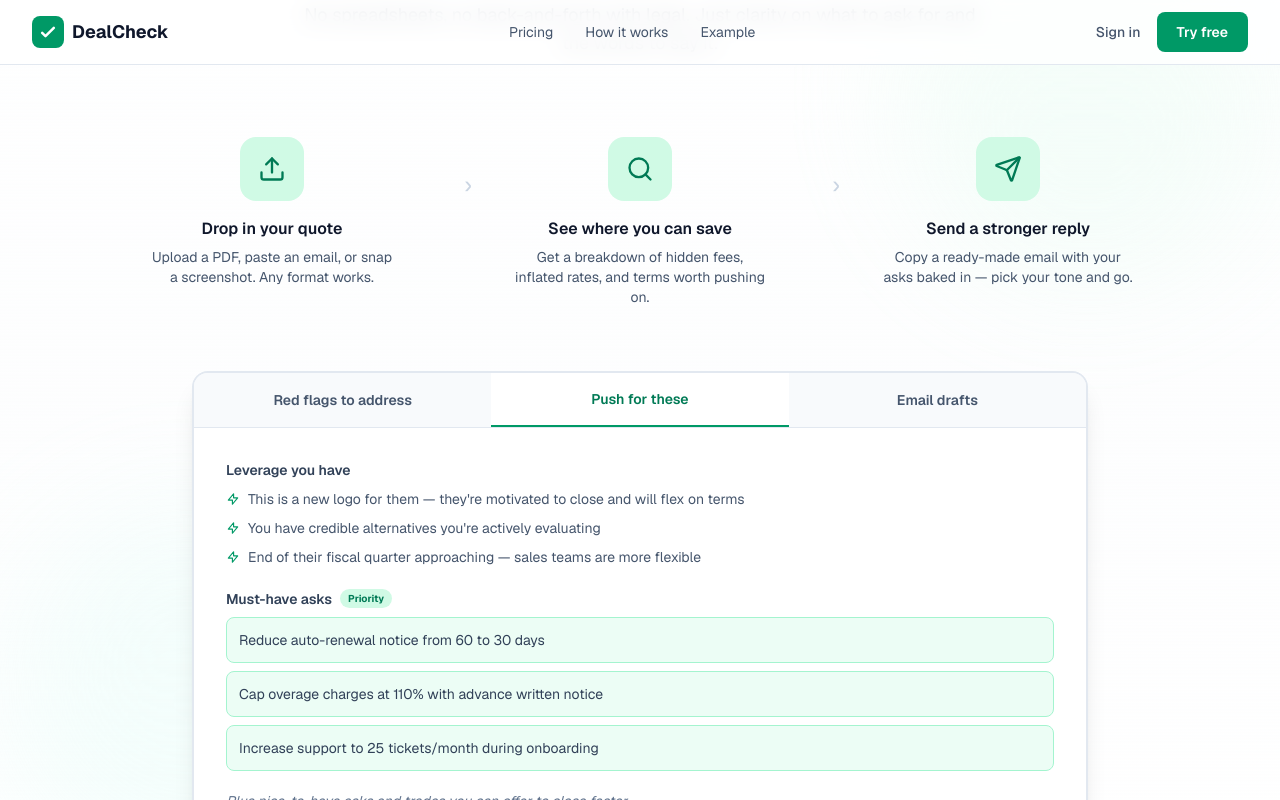
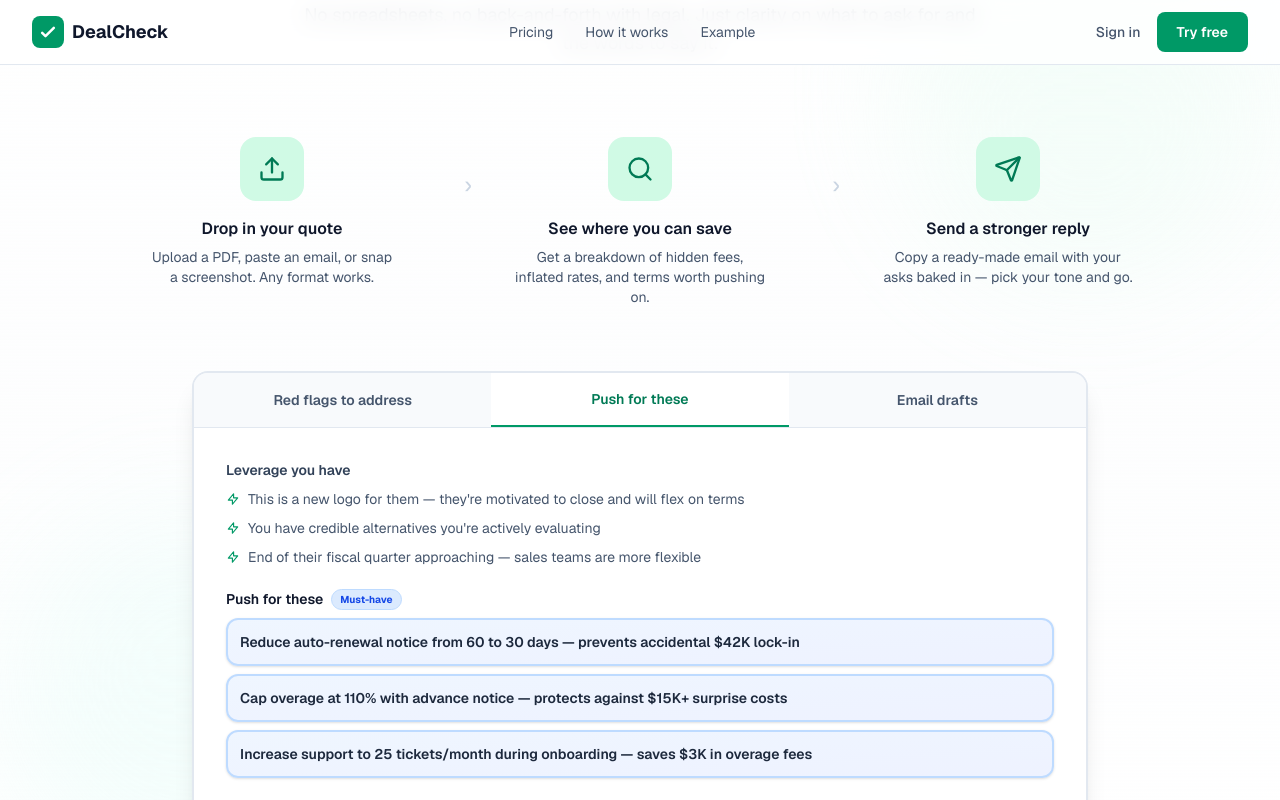
Before and after one commit to Boomchakalala/Dealcheck, a Next.js app: page / in a window 1280 px wide. Both pictures are taken after a click on the button "Push for these". Shown: the part 1118-1918 px from the top of the page. Built offline with nearby package versions, Linux system fonts and the light colour scheme.

Commit message:
Sandbox autosave

```diff
--- a/src/app/page.tsx
+++ b/src/app/page.tsx
@@ -292,17 +292,17 @@ export default function LandingPage() {
                     </div>
                     <div className="mb-5">
                       <div className="flex items-center gap-2 mb-2">
-                        <h3 className="text-sm font-semibold text-slate-700">Must-have asks</h3>
-                        <span className="text-[10px] font-bold text-emerald-700 bg-emerald-100 px-2 py-0.5 rounded-full">Priority</span>
+                        <h3 className="text-sm font-semibold text-slate-900">Push for these</h3>
+                        <span className="text-[10px] font-bold text-blue-700 bg-blue-100 px-2 py-0.5 rounded-full border border-blue-200">Must-have</span>
                       </div>
                       <div className="space-y-2">
                         {[
-                          'Reduce auto-renewal notice from 60 to 30 days',
-                          'Cap overage charges at 110% with advance written notice',
-                          'Increase support to 25 tickets/month during onboarding',
+                          'Reduce auto-renewal notice from 60 to 30 days — prevents accidental $42K lock-in',
+                          'Cap overage at 110% with advance notice — protects against $15K+ surprise costs',
+                          'Increase support to 25 tickets/month during onboarding — saves $3K in overage fees',
                         ].map((ask, idx) => (
-                          <div key={idx} className="p-3 bg-emerald-50 rounded-lg border border-emerald-200">
-                            <p className="text-sm text-slate-700">{ask}</p>
+                          <div key={idx} className="p-3 bg-gradient-to-br from-blue-50 to-indigo-50 rounded-xl border-2 border-blue-200 shadow-sm">
+                            <p className="text-sm text-slate-800 font-semibold">{ask}</p>
                           </div>
                         ))}
                       </div>
@@ -318,27 +318,27 @@ export default function LandingPage() {
                     {/* Styled to match real email builder */}
                     <div className="mb-4">
                       <label className="text-xs font-semibold text-slate-600 uppercase tracking-wide mb-2 block">Tone</label>
-                      <div className="flex gap-1 bg-slate-100 rounded-lg p-1 max-w-xs">
-                        <span className="flex-1 px-3 py-2 text-xs font-semibold rounded-md bg-white text-slate-900 shadow-sm text-center">Friendly</span>
-                        <span className="flex-1 px-3 py-2 text-xs font-semibold rounded-md text-slate-500 text-center">Direct</span>
-                        <span className="flex-1 px-3 py-2 text-xs font-semibold rounded-md text-slate-500 text-center">Urgent</span>
+                      <div className="flex gap-1.5 bg-slate-100 rounded-xl p-1.5 max-w-xs shadow-inner">
+                        <span className="flex-1 px-3 py-2 text-xs font-bold rounded-lg bg-white text-slate-900 shadow-md border border-slate-200 text-center">Friendly</span>
+                        <span className="flex-1 px-3 py-2 text-xs font-semibold rounded-lg text-slate-500 text-center">Direct</span>
+                        <span className="flex-1 px-3 py-2 text-xs font-semibold rounded-lg text-slate-500 text-center">Firm</span>
                       </div>
                     </div>
-                    <div className="rounded-xl border border-slate-200 overflow-hidden">
-                      <div className="px-5 py-3 bg-slate-50 border-b border-slate-200">
-                        <p className="text-xs font-medium text-slate-500">Subject</p>
+                    <div className="rounded-xl border-2 border-slate-200 overflow-hidden bg-gradient-to-br from-slate-50 to-white shadow-sm">
+                      <div className="px-5 py-3 bg-slate-50 border-b-2 border-slate-200">
+                        <p className="text-xs font-bold text-slate-700 uppercase tracking-wide mb-1">Subject line</p>
                         <p className="text-sm font-semibold text-slate-900">CloudVault Enterprise Storage - Questions on Contract Terms</p>
                       </div>
                       <div className="p-5">
                         <p className="text-sm text-slate-700 leading-relaxed">
                           Hi [Sales Rep Name],<br /><br />
-                          Thanks for the CloudVault quote. We&apos;re interested in moving forward but have a few questions on terms before we can finalize. The 60-day auto-renewal window is tight for our procurement cycle — could we adjust to 30 days?...<br /><br />
-                          <span className="text-slate-400">[Overage, support, and exit clause asks included based on your risk level]</span>
+                          Thanks for the CloudVault quote. We&apos;re interested in moving forward but have a few questions on terms before we can finalize. Could we adjust the 60-day auto-renewal to 30 days? This would make internal approvals much smoother...<br /><br />
+                          <span className="text-slate-400">[Overage caps, support limits, and exit clause questions included]</span>
                         </p>
                       </div>
                     </div>
                     <p className="text-sm text-slate-500 mt-6 italic">
-                      Pick your tone, adjust the asks, and send. Done in 30 seconds.
+                      Pick your tone, edit directly, and copy. Ready in 30 seconds.
                     </p>
                   </div>
                 )}
```
